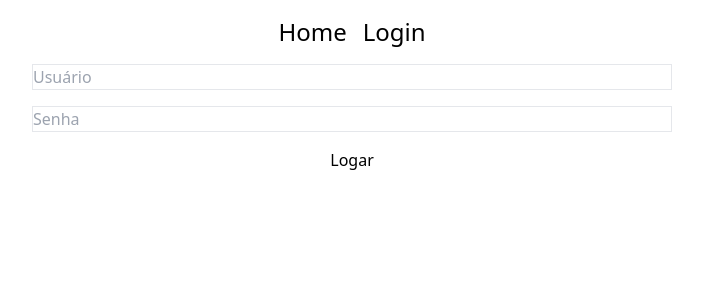
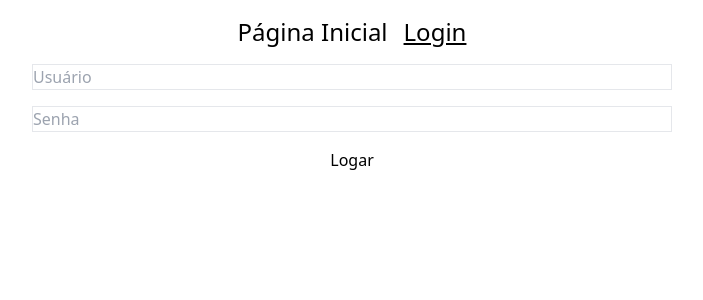
Before and after one commit to ledsouza/prophy, a React (Vite) app in the folder frontend/: page /login in a window 1280 px wide. Shown: the top 300 px of the page, without its empty margins (288-991 px from the left). Built offline with nearby package versions, Linux system fonts and the light colour scheme; no server answers.

Commit message:
criando fluxo simples de login no frontend

```diff
--- /dev/null
+++ b/frontend/src/components/Header/HeaderLink/index.tsx
@@ -0,0 +1,22 @@
+import { ReactNode } from "react";
+import { NavLink } from "react-router-dom";
+
+type HeaderLinkProps = {
+    children: ReactNode;
+    to: string;
+    end?: boolean;
+};
+
+const HeaderLink = ({ children, to, end = false }: HeaderLinkProps) => {
+    return (
+        <NavLink
+            to={to}
+            end={end}
+            className={({ isActive }) => (isActive ? "underline" : "")}
+        >
+            {children}
+        </NavLink>
+    );
+};
+
+export default HeaderLink;
--- a/frontend/src/components/Header/index.tsx
+++ b/frontend/src/components/Header/index.tsx
@@ -1,11 +1,25 @@
-import { Link } from "react-router-dom";
+import { useContext } from "react";
+
+import { AuthContext, AuthContextType } from "@/contexts/AuthContext";
+import HeaderLink from "./HeaderLink";
 
 function Header() {
+    const { isAuthenticated } = useContext(AuthContext) as AuthContextType;
+
     return (
         <header className="p-4">
             <nav className="flex justify-center gap-4 text-2xl">
-                <Link to={"./"}>Home</Link>
-                <Link to={"./login"}>Login</Link>
+                <HeaderLink to={"./"} end>
+                    Página Inicial
+                </HeaderLink>
+                {isAuthenticated ? (
+                    <>
+                        <HeaderLink to={"./logout"}>Logout</HeaderLink>
+                        <HeaderLink to={"./profile"}>Perfil</HeaderLink>
+                    </>
+                ) : (
+                    <HeaderLink to={"./login"}>Login</HeaderLink>
+                )}
             </nav>
         </header>
     );
--- a/frontend/src/pages/Default/index.tsx
+++ b/frontend/src/pages/Default/index.tsx
@@ -1,7 +1,18 @@
-import Header from "@/components/Header";
 import { Outlet } from "react-router-dom";
 
+import Header from "@/components/Header";
+import { useContext, useEffect } from "react";
+import { AuthContext, AuthContextType } from "@/contexts/AuthContext";
+
 function Default() {
+    const { auth, setIsAuthenticated } = useContext(
+        AuthContext
+    ) as AuthContextType;
+
+    useEffect(() => {
+        auth().catch(() => setIsAuthenticated(false));
+    }, []);
+
     return (
         <main>
             <Header />
--- a/frontend/src/pages/Login/index.tsx
+++ b/frontend/src/pages/Login/index.tsx
@@ -5,15 +5,20 @@ import { SubmitHandler, useForm } from "react-hook-form";
 import { zodResolver } from "@hookform/resolvers/zod";
 
 import api from "@/server/api";
+import axios from "axios";
 
 import { ACCESS_TOKEN, REFRESH_TOKEN } from "@/constants/jwt-token";
 import { BASE } from "@/constants/routes";
-import { useContext, useEffect } from "react";
+import { useContext, useState } from "react";
 import { AuthContext, AuthContextType } from "@/contexts/AuthContext";
 
-type AuthResponse = {
+type APIResponse = {
     access: string;
     refresh: string;
+};
+
+type ErrorResponse = {
+    detail: string;
 };
 
 const loginFieldsSchema = z.object({
@@ -27,9 +32,12 @@ type LoginFields = z.infer<typeof loginFieldsSchema>;
 
 const Login = () => {
     const navigate = useNavigate();
-    const { isAuthenticated, setIsAuthenticated, auth } = useContext(
+
+    const { isAuthenticated, setIsAuthenticated } = useContext(
         AuthContext
     ) as AuthContextType;
+    const [loginError, setLoginError] = useState<string | null>(null);
+
     const {
         register,
         handleSubmit,
@@ -38,21 +46,24 @@ const Login = () => {
         resolver: zodResolver(loginFieldsSchema),
     });
 
-    useEffect(() => {
-        auth().catch(() => setIsAuthenticated(false));
-    }, []);
-
     const onSubmit: SubmitHandler<LoginFields> = async (data) => {
         try {
-            const response = await api.post<AuthResponse>(
+            const response = await api.post<APIResponse>(
                 "/autenticacao/token/",
                 { ...data }
             );
             localStorage.setItem(ACCESS_TOKEN, response.data.access);
             localStorage.setItem(REFRESH_TOKEN, response.data.refresh);
+            setIsAuthenticated(true);
             navigate(`${BASE}profile`);
         } catch (error) {
-            console.log(error);
+            if (axios.isAxiosError<ErrorResponse>(error) && error.response) {
+                if (error.response.status === 401) {
+                    setLoginError(error.response.data.detail);
+                } else {
+                    console.error("API Error:", error.response.data);
+                }
+            }
         }
     };
 
@@ -86,6 +97,9 @@ const Login = () => {
             <button type="submit" disabled={isSubmitting}>
                 {isSubmitting ? "Autenticando..." : "Logar"}
             </button>
+            {loginError && (
+                <div className="text-red-500 mx-auto">{loginError}</div>
+            )}
         </form>
     );
 };
```
